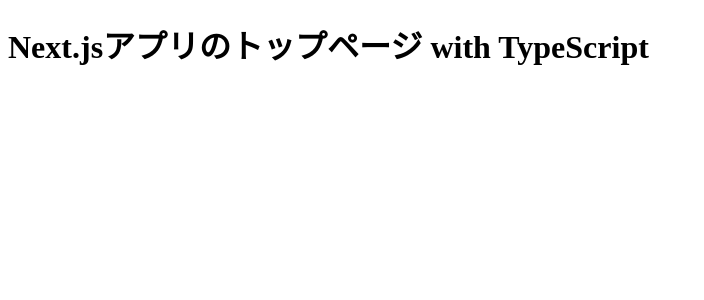
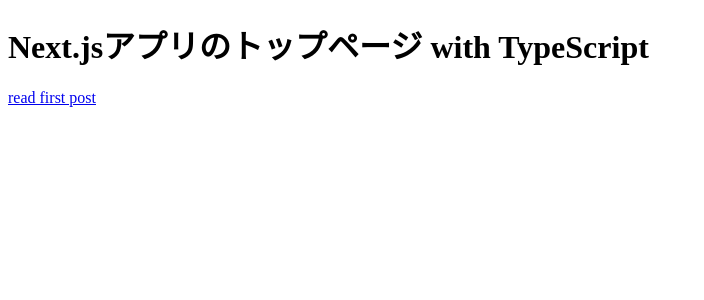
Before and after one commit to uchimaru1415/my-next-app, a Next.js app: page / in a window 1280 px wide. Shown: the top 300 px of the page, without its empty margins (0-704 px from the left). Built offline with nearby package versions, Linux system fonts and the light colour scheme.

Commit message:
Feat: Link試し設置

```diff
--- a/pages/index.tsx
+++ b/pages/index.tsx
@@ -1 +1,9 @@
-export default () => <h1>Next.jsアプリのトップページ with TypeScript</h1>
+import Link from 'next/link'
+export default () => {
+  return (
+    <>
+      <h1>Next.jsアプリのトップページ with TypeScript</h1>
+      <Link href="/posts/first-post"><a>read first post</a></Link>
+    </>
+  )
+}
```
Also changed, not shown: pages/posts/first-post.tsx (added, +10 -0 lines).
